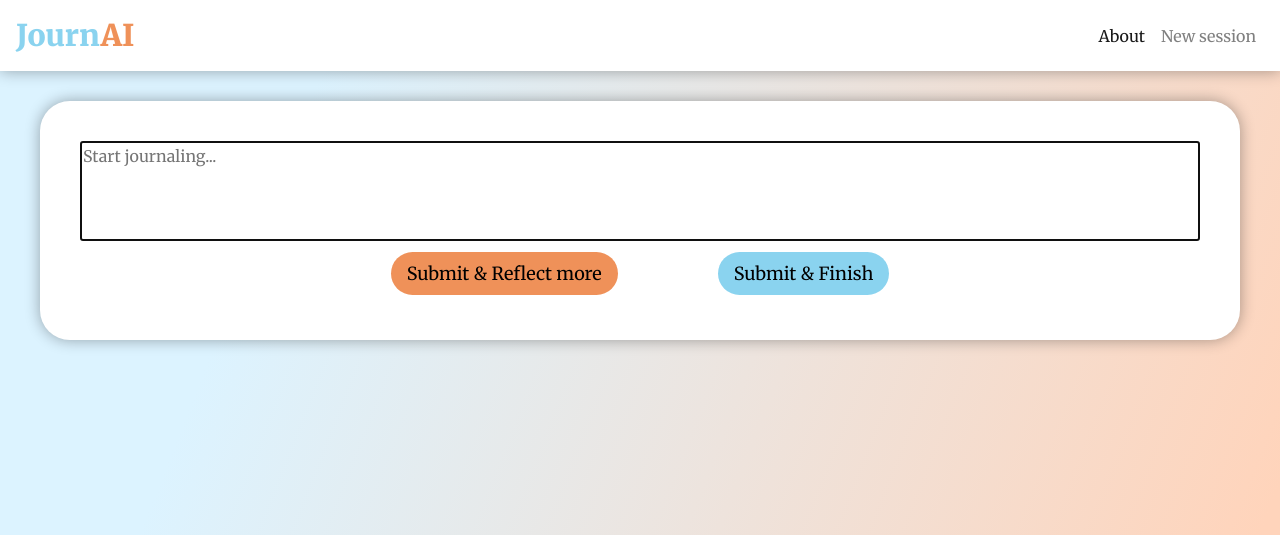
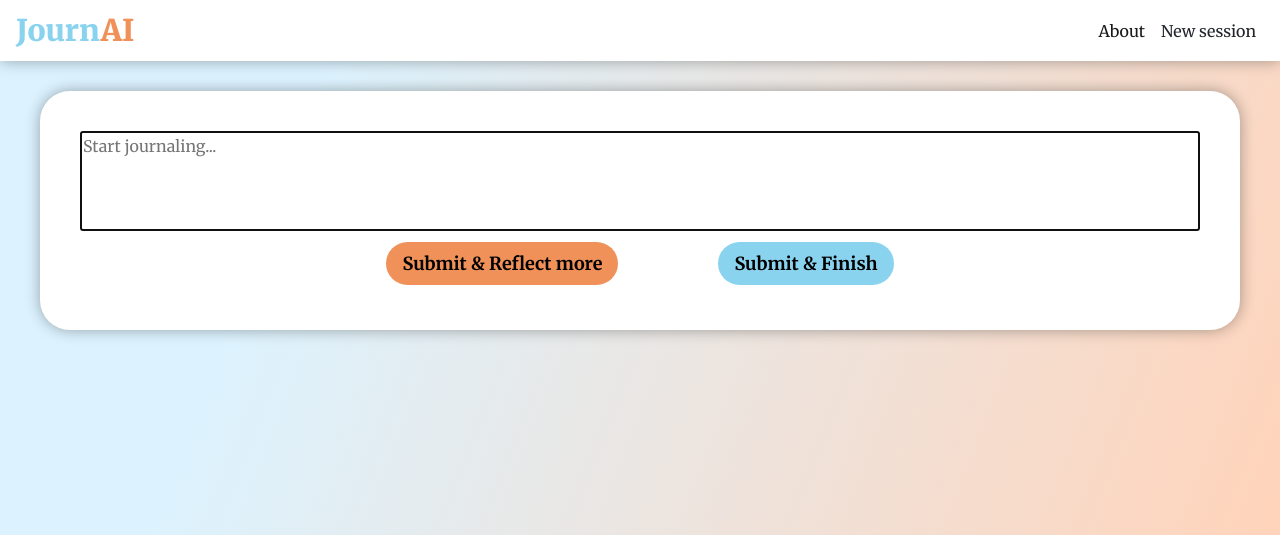
Before and after one commit to MartinaPepiciello/JournAI, a Flask app: page / in a window 1280 px wide. Shown: the top 535 px of the page. Run offline with Flask 3, Linux system fonts and the light colour scheme; some libraries are stand-ins or nearby versions.

Commit message:
Finished graphical restyle

```diff
--- a/resources/improvements.txt
+++ b/resources/improvements.txt
@@ -3,6 +3,8 @@ add explanatory / info page
 the colors! (bg: gradient, position: fixed)
 
 about + new session should not disappear for small screens
+
+empty entry popup
 
 warning for leaving main page (to about)
 
--- a/static/styles.css
+++ b/static/styles.css
@@ -9,24 +9,35 @@ nav.navbar {
     box-shadow: 0 0 15px #00000055;
 }
 
-.navbar-light .navbar-brand {
+.journai {
     font-family: 'Merriweather', Times, serif;
     font-size: 30px;
     font-weight: 800;
     color: #8ad3ef;
 }
 
-.navbar-light .navbar-brand span {
+.journai span {
     color: #ef9159;
 }
 
-.navbar-light .navbar-brand:hover {
-    color: #212529 !important;
+.journai:hover {
+    text-shadow: 0 0px 13px #8ad3efcc;
+    text-decoration: none;
+    color: #8ad3ef;
 }
 
 .navbar-text {
     padding: 0.5rem;
     cursor: pointer;
+}
+
+span.options {
+    color: #212529 !important;
+}
+
+span.options:hover {
+    color: #212529 !important;
+    text-decoration: underline;
 }
 
 .journal {
@@ -65,7 +76,7 @@ nav.navbar {
     padding: 8px 16px;
     border-radius: 30px;
     font-size: 18px;
-    font-weight: 500;
+    font-weight: 700;
     cursor: pointer;
     background-color: #ef9159;
     margin: 5px
@@ -105,7 +116,7 @@ nav.navbar {
     font-weight: 600;
     font-style: italic;
     font-size: 18px;
-    margin: 20px 0 0 0;
+    margin: 20px 0 10px 0;
 }
 
 .modal-content {
@@ -118,7 +129,7 @@ nav.navbar {
 }
 
 #download-refresh {
-    margin-right: 70px;
+    margin-right: 40px;
 }
 
 .overlay {
--- a/templates/layout.html
+++ b/templates/layout.html
@@ -21,13 +21,13 @@
   <body>
     <!-- Navbar -->
     <nav class="navbar navbar-expand-lg navbar-light">
-        <a class="navbar-brand" href="/">Journ<span>AI</span></a>
+        <a class="journai" href="/">Journ<span>AI</span></a>
         <div class="collapse navbar-collapse" id="navbarText">
           <ul class="navbar-nav mr-auto">
 
           </ul>
-          <span class="navbar-text"><a href="/about">About</a></span>
-          <span class="navbar-text" id="new-session">New session</span>
+          <span class="navbar-text options"><a href="/about">About</a></span>
+          <span class="navbar-text options" id="new-session">New session</span>
         </div>
     </nav>
 
```
